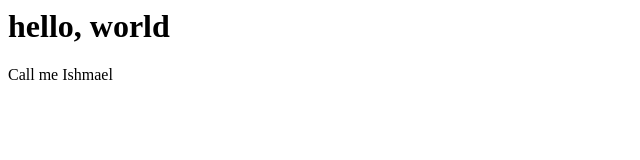
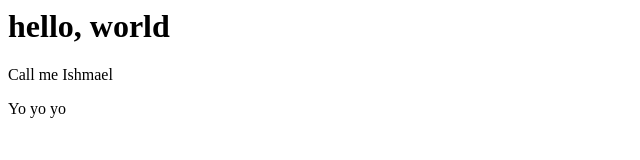
Before and after one commit to babeelovejoy/website, a plain HTML site: page index.html in a window 1280 px wide. Shown: the full height of the page, 0-640 px from the left. Drawn offline with Linux system fonts and the light colour scheme.

Commit message:
Add another paragraph

```diff
--- a/index.html
+++ b/index.html
@@ -1,3 +1,4 @@
 <title>A whale of a greeting</title>
 <h1>hello, world</h1>
 <p>Call me Ishmael</p>
+<p>Yo yo yo</p>
```
